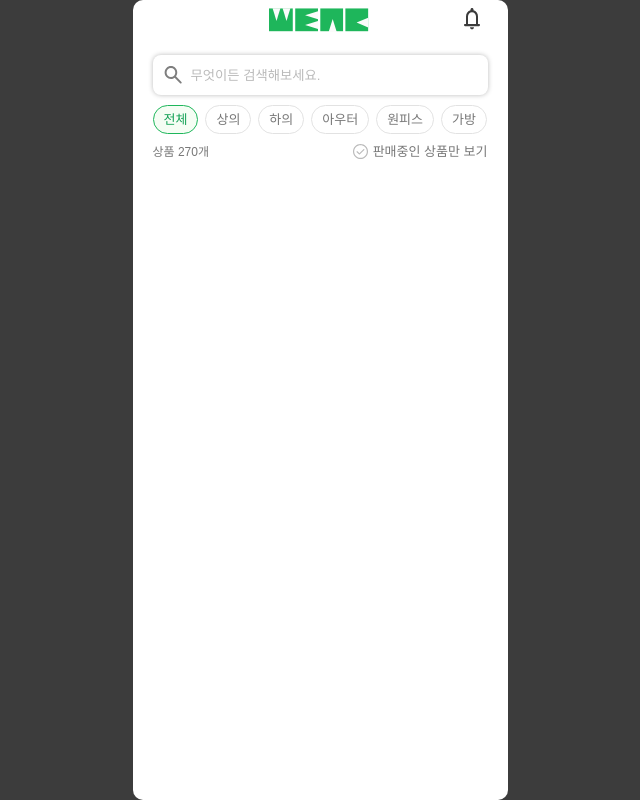
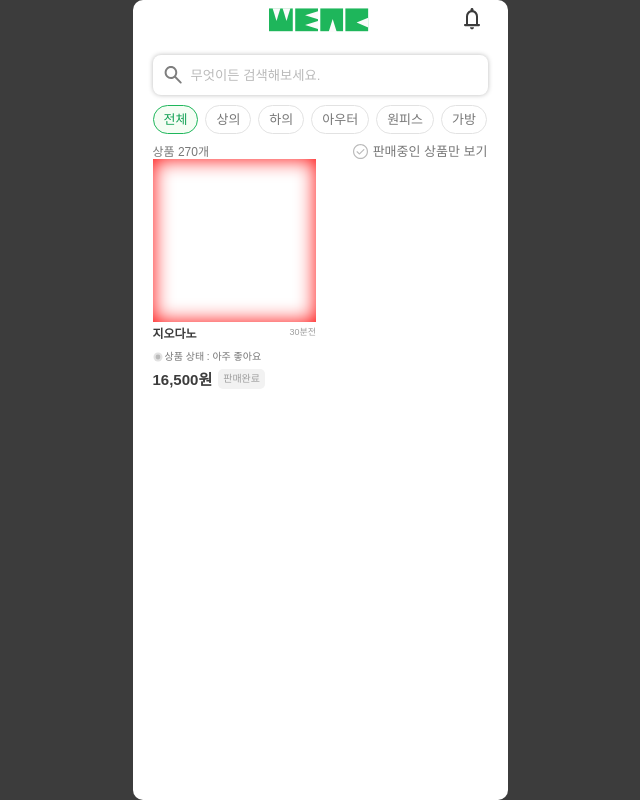
Before and after one commit to 9oormthon-univ/2024_BEOTKKOTTHON_TEAM_12_FE, a React (Vite) app: page / in a window 1280 px wide. Shown: the whole page, without its empty margins (320-960 px from the left). Built offline with nearby package versions, Linux system fonts and the light colour scheme; a web font is replaced by a local one.

Commit message:
FEAT : 상품 아이템 박스 생성

```diff
--- a/src/components/index.ts
+++ b/src/components/index.ts
@@ -13,5 +13,7 @@ export { default as MenuItem } from './molcule/menu-item';
 export { default as HeaderLogo } from './molcule/header-logo';
 export { default as ListTag } from './molcule/list-tag';
 export { default as FilterTrade } from './molcule/filter-trade';
+export { default as BoxItemTrade } from './molcule/box-item-trade';
 // //Organism
 export { default as UserSection } from './organism/user-section';
+export { default as ListTradeItems } from './organism/list-trade-items';
--- /dev/null
+++ b/src/components/molcule/box-item-trade/index.tsx
@@ -0,0 +1,29 @@
+import * as S from './style';
+import stategrey from '@assets/icons/trade_state_grey.svg';
+
+const BoxItemTrade = () => {
+  return (
+    <S.Container>
+      <S.BoxImage />
+
+      <S.BoxDescription>
+        <S.Title>
+          <p className="name">지오다노</p>
+          <p className="time">30분전</p>
+        </S.Title>
+
+        <S.State>
+          <img src={stategrey} alt="none-trade" />
+          <p className="state">상품 상태 : 아주 좋아요</p>
+        </S.State>
+
+        <S.Price>
+          <p className="price">16,500원</p>
+          <p className="sold">판매완료</p>
+        </S.Price>
+      </S.BoxDescription>
+    </S.Container>
+  );
+};
+
+export default BoxItemTrade;
--- /dev/null
+++ b/src/components/molcule/box-item-trade/style.ts
@@ -0,0 +1,71 @@
+import styled from 'styled-components';
+
+export const Container = styled.div`
+  width: 163.5px;
+  height: 232px;
+`;
+
+export const BoxImage = styled.div`
+  box-shadow: inset 0 0 20px red;
+  height: 163px;
+  margin-bottom: 6px;
+`;
+
+export const BoxDescription = styled.div`
+  display: flex;
+  flex-direction: column;
+  gap: 5px;
+`;
+
+export const Title = styled.div`
+  display: flex;
+  justify-content: space-between;
+  height: 17px;
+
+  .name {
+    font-size: 12px;
+    font-weight: bold;
+    color: var(--grey-7);
+  }
+
+  .time {
+    font-size: 9px;
+    color: var(--grey-5);
+  }
+`;
+
+export const State = styled.div`
+  display: flex;
+  align-items: center;
+  gap: 2px;
+  height: 14px;
+
+  .state {
+    font-size: 10px;
+    color: var(--grey-6);
+  }
+`;
+
+export const Price = styled.div`
+  display: flex;
+  align-items: center;
+  gap: 6px;
+
+  .price {
+    font-size: 15px;
+    font-weight: bold;
+    color: var(--grey-7);
+  }
+
+  .sold {
+    display: flex;
+    align-items: center;
+    height: 20px;
+    padding: 3px 5px;
+    box-sizing: border-box;
+    border-radius: 5px;
+    background-color: var(--grey-2);
+    font-size: 10px;
+    color: var(--grey-5);
+  }
+`;
--- /dev/null
+++ b/src/components/organism/list-trade-items/index.tsx
@@ -0,0 +1,7 @@
+import * as S from './style';
+
+const ListTradeItems = () => {
+  return <div>ListTradeItems</div>;
+};
+
+export default ListTradeItems;
--- a/src/pages/main-page/index.tsx
+++ b/src/pages/main-page/index.tsx
@@ -1,4 +1,4 @@
-import { FilterTrade, HeaderLogo, ListTag, Search } from '@components/index';
+import { BoxItemTrade, FilterTrade, HeaderLogo, ListTag, Search } from '@components/index';
 import * as S from './style';
 
 const MainPage = () => {
@@ -18,6 +18,7 @@ const MainPage = () => {
 
       <section className="items">
         <FilterTrade />
+        <BoxItemTrade />
       </section>
     </S.Container>
   );
```
Also changed, not shown: src/assets/icons/trade_state_grey.svg (added), src/components/organism/list-trade-items/style.ts (added).
